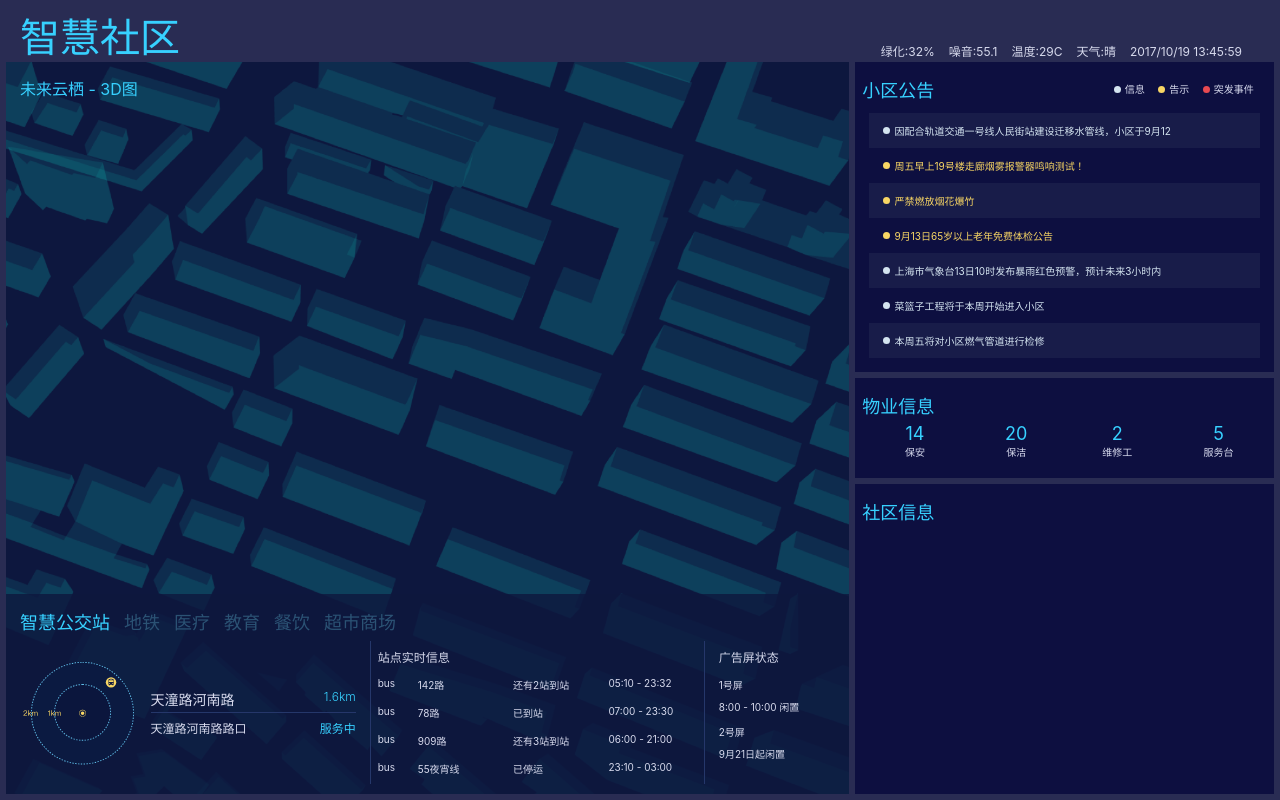
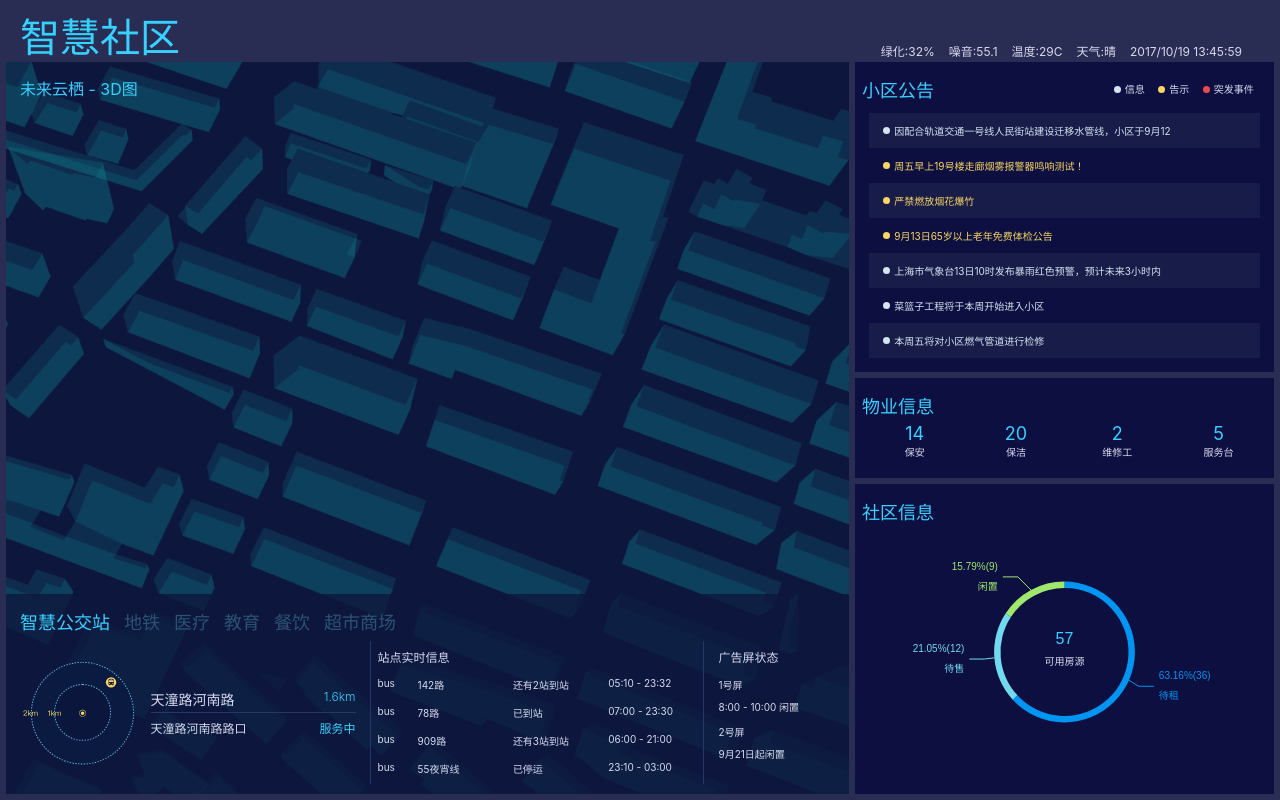
Before and after one commit to hzzly/screen-vue, a Vue app: page /#/ in a window 1280 px wide. Built offline with nearby package versions, Linux system fonts and the light colour scheme; a small style sheet from the web is missing.

Commit message:
:sparkles: add pie

```diff
--- a/package.json
+++ b/package.json
@@ -11,6 +11,7 @@
     "lint": "eslint --ext .js,.vue src"
   },
   "dependencies": {
+    "echarts": "^3.7.2",
     "vue": "^2.5.2",
     "vue-router": "^3.0.1",
     "vuex": "^3.0.0"
--- /dev/null
+++ b/src/components/Pie.vue
@@ -0,0 +1,97 @@
+<template>
+  <div :class="className" :id="id" :style="{height:height,width:width}"></div>
+</template>
+
+<script>
+import echarts from 'echarts'
+export default {
+  props: {
+    className: {
+      type: String,
+      default: 'chart'
+    },
+    id: {
+      type: String,
+      default: 'chart'
+    },
+    width: {
+      type: String,
+      default: '100%'
+    },
+    height: {
+      type: String,
+      default: '100%'
+    },
+    options: {
+      type: Object
+    }
+  },
+  data () {
+    return {
+      chart: null,
+      disableLabel: false,
+      radius: ['50%', '55%'],
+      legend: {
+        show: false
+      }
+    }
+  },
+  mounted () {
+    this.chart = echarts.init(document.getElementById(this.id))
+    const option = this.getOption()
+    this.chart.setOption(option)
+  },
+  beforeDestroy () {
+    if (!this.chart) {
+      return
+    }
+    this.chart.dispose()
+    this.chart = null
+  },
+  methods: {
+    getOption () {
+      const { colors, title, subTitle, data, label } = this.options
+
+      return {
+        legend: this.legend,
+        title: {
+          text: title,
+          subtext: subTitle,
+          textStyle: {
+            fontSize: 16,
+            fontWeight: 500,
+            color: '#37D1FF'
+          },
+          subtextStyle: {
+            fontSize: 10,
+            fontWeight: 300,
+            color: '#D7DAED'
+          },
+          x: 'center',
+          top: '40%'
+        },
+        color: colors || ['#0095F0', '#71DAEE', '#9FE86D', '#C3C3C3'],
+        tooltip: {
+          trigger: 'item',
+          formatter: '{a} <br/>{b}: {c} ({d}%)'
+        },
+        series: [{
+          name: label,
+          type: 'pie',
+          radius: this.radius,
+          label: {
+            normal: {
+              show: !this.disableLabel,
+              textStyle: {
+                fontSize: 10
+              },
+              formatter: '{d}%({c})\n\n{b}'
+            }
+          },
+          data
+        }]
+      }
+    }
+  }
+}
+</script>
--- a/src/components/Resource.vue
+++ b/src/components/Resource.vue
@@ -1,12 +1,15 @@
 <template>
   <v-card :title="title">
-
+    <div slot="content" class="contentWrap">
+      <v-pie :options="options"></v-pie>
+    </div>
   </v-card>
 </template>
 
 <script>
 
 import VCard from '@/components/Card'
+import VPie from '@/components/Pie'
 
 const TRAFFIC = [360, 321, 322, 317, 295, 268, 211, 154, 127, 99, 101, 109, 138, 127, 100, 114, 120, 178, 177, 214, 241, 252, 262, 286]
 
@@ -15,12 +18,13 @@ const TOTAL = 400
 export default {
   name: 'Resource',
   components: {
-    VCard
+    VCard,
+    VPie
   },
   data () {
     return {
       title: '社区信息',
-      current: 'safe',
+      current: 'house',
 
       data: {
         safe: {
@@ -158,6 +162,20 @@ export default {
   },
   methods: {
 
+  },
+  computed: {
+    options () {
+      return this.data[this.current]
+    }
   }
 }
 </script>
+
+<style lang="scss" scoped>
+.contentWrap {
+  width: 100%;
+  height: 100%;
+  // padding: .75rem .5rem 0 .5rem;
+  overflow: hidden;
+}
+</style>
```
